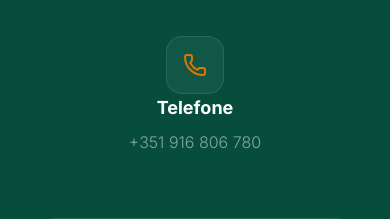
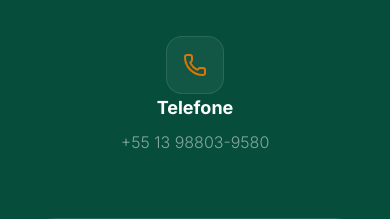
Before and after one commit to ludemar674-eng/https-github.com-jrmagro8-spec-jrm, a React (Vite) app: page / in a window 390 px wide. Shown: the part 7700-7919 px from the top of the page. Built offline with nearby package versions, Linux system fonts and the light colour scheme.

Commit message:
feat: Update WhatsApp link and number
Changes the WhatsApp link and phone number to a new Brazilian number (+55 13 98803-9580) and makes the phone number in the contact section a clickable link.

```diff
--- a/src/App.tsx
+++ b/src/App.tsx
@@ -485,7 +485,7 @@
                   </div>
                   <div>
                     <h4 className="font-bold mb-2 text-lg">{t.contact.phone}</h4>
-                    <p className="text-white/50 font-light">+351 916 806 780</p>
+                    <a href="https://wa.me/5513988039580" target="_blank" rel="noopener noreferrer" className="text-white/50 font-light hover:text-agro-gold transition-colors">+55 13 98803-9580</a>
                   </div>
                 </div>
               </div>
@@ -574,7 +574,7 @@
         </motion.div>
 
         <motion.a
-          href="https://wa.me/351916806780"
+          href="https://wa.me/5513988039580"
           target="_blank"
           rel="noopener noreferrer"
           initial={{ scale: 0, opacity: 0 }}
```
